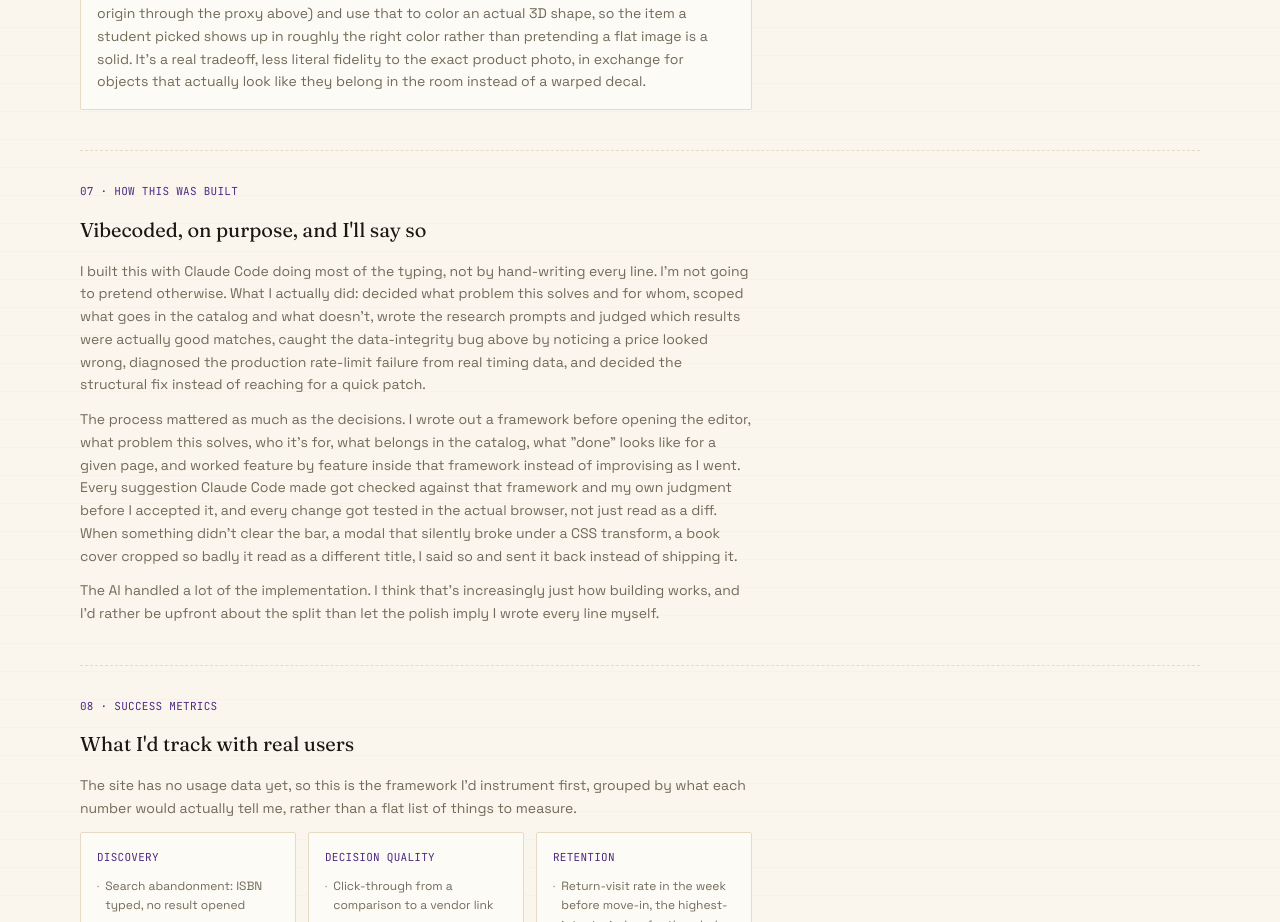
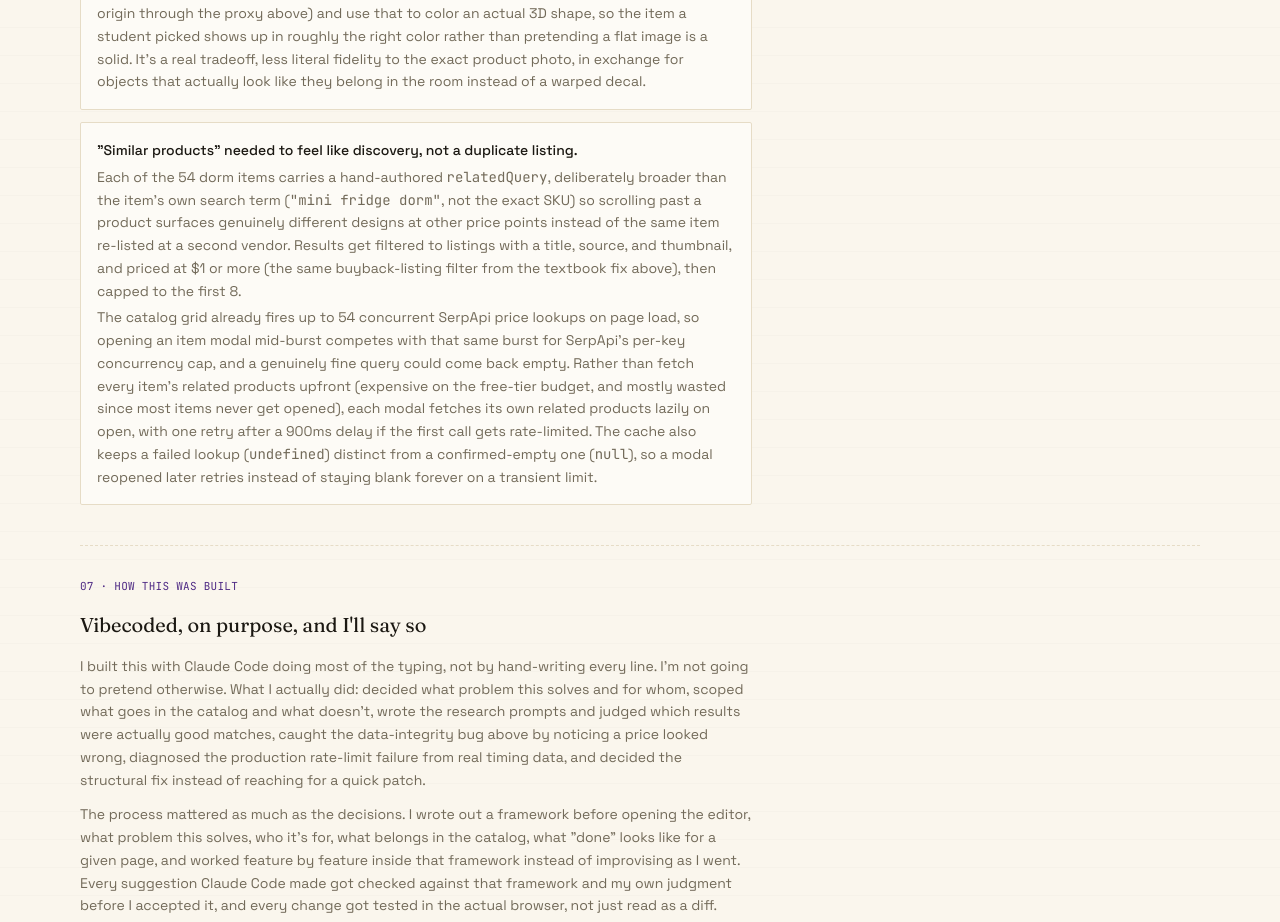
Before and after one commit to derinozkan2029/nu-price-copilot, a Next.js app: page /case-study in a window 1280 px wide. Shown: the part 4200-5122 px from the top of the page. Built offline with nearby package versions, Linux system fonts and the light colour scheme.

Commit message:
Case study log updated with similar products reasoning

```diff
--- a/src/app/case-study/page.tsx
+++ b/src/app/case-study/page.tsx
@@ -463,6 +463,37 @@ export default function CaseStudyPage() {
             look like they belong in the room instead of a warped decal.
           </p>
         </Callout>
+        <Callout>
+          <p className="font-medium text-ink">
+            &quot;Similar products&quot; needed to feel like discovery, not a
+            duplicate listing.
+          </p>
+          <p className="mt-1">
+            Each of the 54 dorm items carries a hand-authored{" "}
+            <code>relatedQuery</code>, deliberately broader than the item&apos;s
+            own search term (<code>&quot;mini fridge dorm&quot;</code>, not the
+            exact SKU) so scrolling past a product surfaces genuinely
+            different designs at other price points instead of the same
+            item re-listed at a second vendor. Results get filtered to
+            listings with a title, source, and thumbnail, and priced at
+            $1 or more (the same buyback-listing filter from the textbook
+            fix above), then capped to the first 8.
+          </p>
+          <p className="mt-1">
+            The catalog grid already fires up to 54 concurrent SerpApi price
+            lookups on page load, so opening an item modal mid-burst competes
+            with that same burst for SerpApi&apos;s per-key concurrency cap,
+            and a genuinely fine query could come back empty. Rather than
+            fetch every item&apos;s related products upfront (expensive on
+            the free-tier budget, and mostly wasted since most items never
+            get opened), each modal fetches its own related products lazily
+            on open, with one retry after a 900ms delay if the first call
+            gets rate-limited. The cache also keeps a failed lookup
+            (<code>undefined</code>) distinct from a confirmed-empty one
+            (<code>null</code>), so a modal reopened later retries instead of
+            staying blank forever on a transient limit.
+          </p>
+        </Callout>
       </Section>
 
       <Section
```
